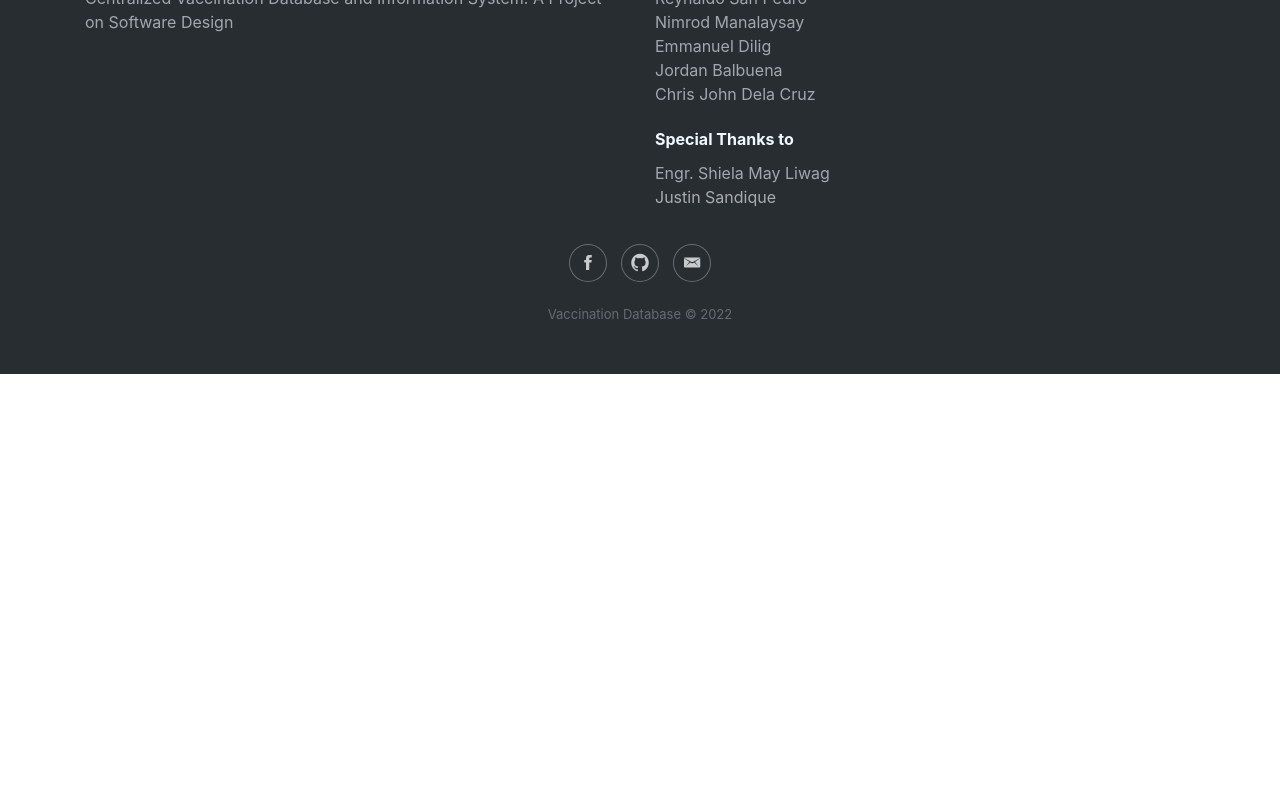
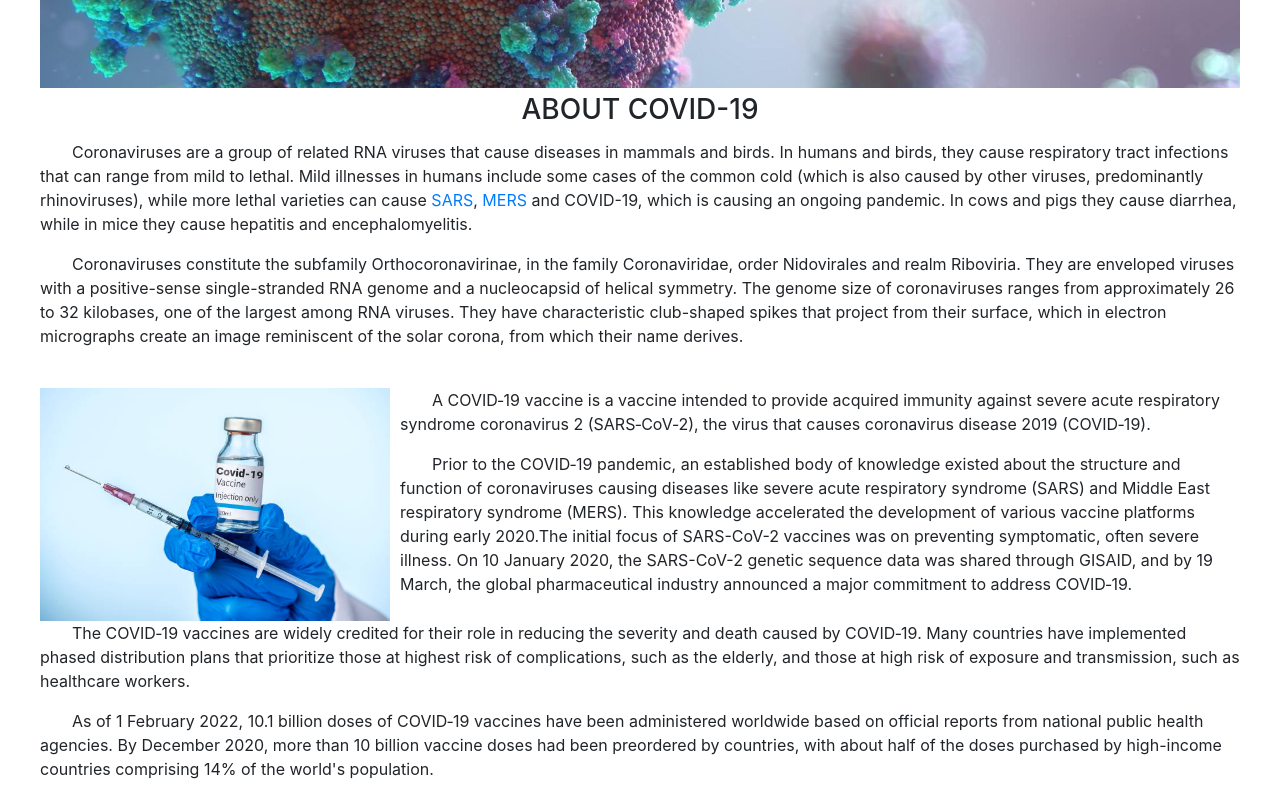
Before and after one commit to cjtignap/central-repo, a React (Create React App) app in the folder client/: page / in a window 1280 px wide. Shown: the part 700-1500 px from the top of the page. Before the commit the page ends 1074 px from the top, so only its background shows below. Built offline with nearby package versions, Linux system fonts and the light colour scheme; no server answers.

Commit message:
added styles to home

```diff
--- a/client/src/assets/css/styles.css
+++ b/client/src/assets/css/styles.css
@@ -109,3 +109,24 @@
         flex-direction:column;
     }
 }
+
+.corona-pic{
+    max-width: 100%
+}
+.syringe{
+    width:350px;
+    max-width: 90%;
+    max-height:234px;
+}
+@media screen and (min-width: 900px) {
+    .covid-vax-container{
+        display: flex;
+    }
+
+}
+.temp-container{
+    width: 1200px;
+    margin-left:auto;
+    margin-right:auto;
+    max-width:95%;
+}
--- a/client/src/components/Home.js
+++ b/client/src/components/Home.js
@@ -1,4 +1,6 @@
 import logo from '../assets/img/logo.png'
+import syringe from '../assets/img/syringe.jpg';
+import corona from '../assets/img/corona.jpg';
 import {Link} from 'react-router-dom';
 import {useEffect,useState} from 'react';
 import { Image,Transform,CloudinaryContext } from 'cloudinary-react';
@@ -23,6 +25,34 @@ const Home = () => {
             <p>Make CoVID Vaccination Validation faster and hassle free by registering to our database.</p>
             <p><Link className="btn btn-primary" role="button" to="/upload-record">Register Now</Link></p>
           </div>
+
+
+          <div className="temp-container" >
+            <img src={corona} alt="corona" className="corona-pic" />
+
+            <h3 style={{'textAlign':'center','paddingTop':'5px'}}>ABOUT COVID-19</h3>
+            <p style={{'textIndent':'2em','paddingTop':'5px'}}>Coronaviruses are a group of related RNA viruses that cause diseases in mammals and birds. In humans and birds, they cause respiratory tract infections that can range from mild to lethal. Mild illnesses in humans include some cases of the common cold (which is also caused by other viruses, predominantly rhinoviruses), while more lethal varieties can cause <a href="https://en.wikipedia.org/wiki/SARS">SARS</a>, <a href="https://en.wikipedia.org/wiki/MERS">MERS</a> and COVID-19, which is causing an ongoing pandemic. In cows and pigs they cause diarrhea, while in mice they cause hepatitis and encephalomyelitis.</p>
+            <p style={{'textIndent':'2em'}}> Coronaviruses constitute the subfamily Orthocoronavirinae, in the family Coronaviridae, order Nidovirales and realm Riboviria. They are enveloped viruses with a positive-sense single-stranded RNA genome and a nucleocapsid of helical symmetry. The genome size of coronaviruses ranges from approximately 26 to 32 kilobases, one of the largest among RNA viruses. They have characteristic club-shaped spikes that project from their surface, which in electron micrographs create an image reminiscent of the solar corona, from which their name derives. </p>
+            <br />
+            <div className="covid-vax-container">
+              <img src={syringe} alt="syringe" className="syringe" />
+              <div style={{paddingLeft: '10px'}}>
+                <p style={{'textIndent':'2em'}}>
+                  A COVID‑19 vaccine is a vaccine intended to provide acquired immunity against severe acute respiratory syndrome coronavirus 2 (SARS‑CoV‑2), the virus that causes coronavirus disease 2019 (COVID‑19).
+                </p>
+                <p style={{'textIndent':'2em'}}>
+                  Prior to the COVID‑19 pandemic, an established body of knowledge existed about the structure and function of coronaviruses causing diseases like severe acute respiratory syndrome (SARS) and Middle East respiratory syndrome (MERS). This knowledge accelerated the development of various vaccine platforms during early 2020.The initial focus of SARS-CoV-2 vaccines was on preventing symptomatic, often severe illness. On 10 January 2020, the SARS-CoV-2 genetic sequence data was shared through GISAID, and by 19 March, the global pharmaceutical industry announced a major commitment to address COVID‑19.
+                </p>
+              </div>
+            </div>
+            <p style={{'textIndent':'2em'}}>
+              The COVID‑19 vaccines are widely credited for their role in reducing the severity and death caused by COVID‑19. Many countries have implemented phased distribution plans that prioritize those at highest risk of complications, such as the elderly, and those at high risk of exposure and transmission, such as healthcare workers.
+            </p>
+            <p style={{'textIndent':'2em'}}>
+              As of 1 February 2022, 10.1 billion doses of COVID‑19 vaccines have been administered worldwide based on official reports from national public health agencies. By December 2020, more than 10 billion vaccine doses had been preordered by countries, with about half of the doses purchased by high-income countries comprising 14% of the world's population.
+            </p>
+          </div>
+
           <section className="article-list">
             <div className="container">
               <div className="intro">
```
Also changed, not shown: client/src/assets/img/corona.jpg (added), client/src/assets/img/syringe.jpg (added).
